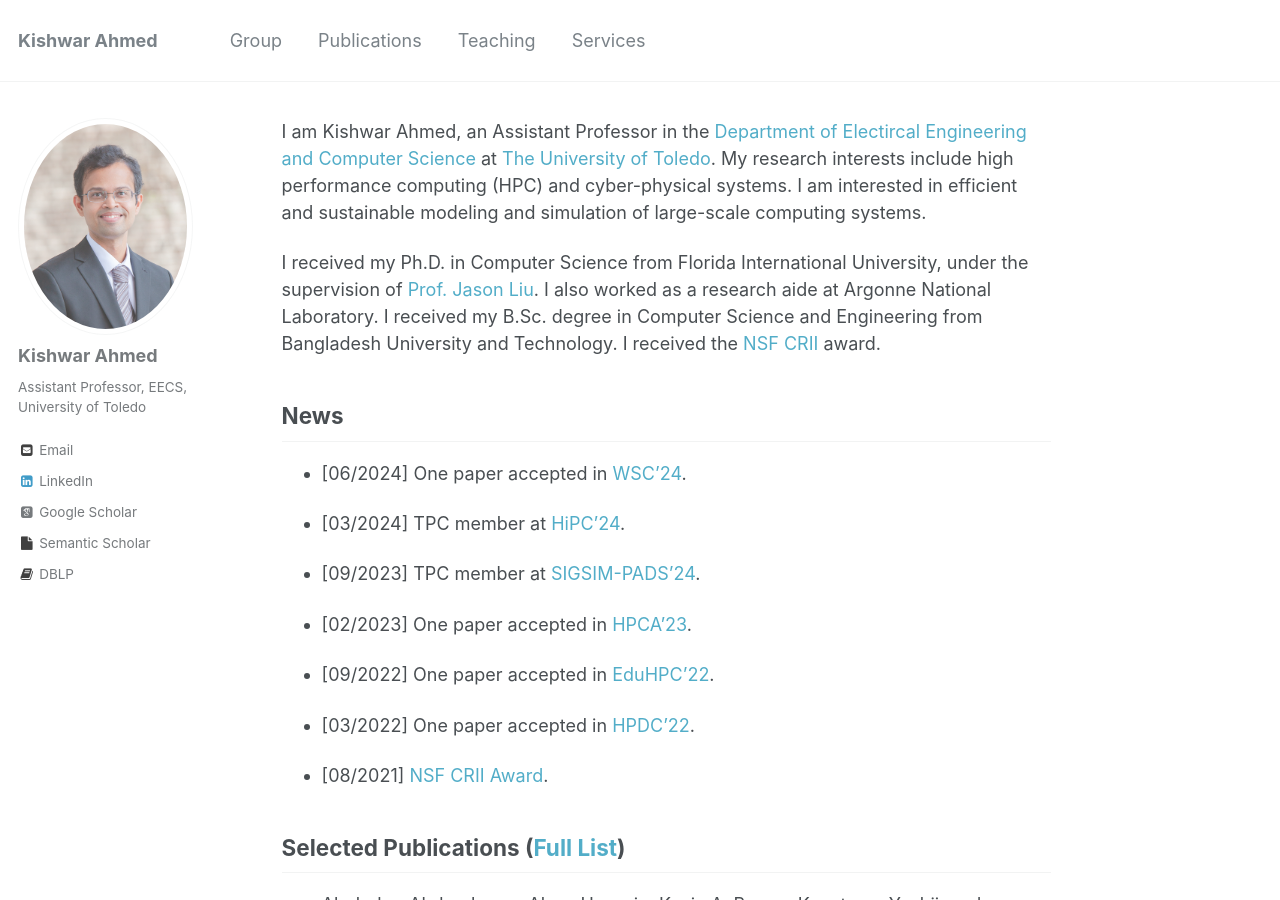
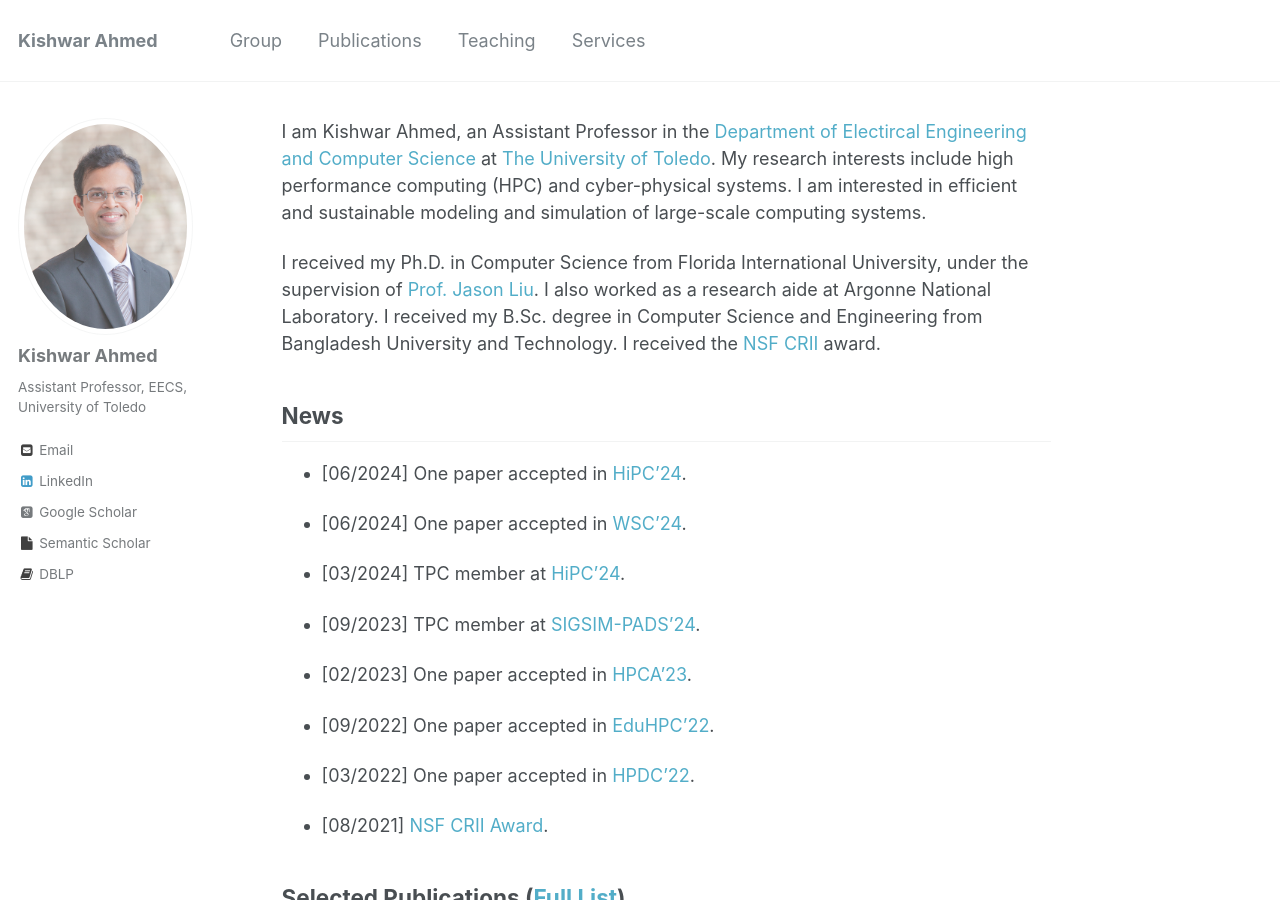
Before and after one commit to kishwarbd/kishwarbd.github.io, a Jekyll site: the page built from _pages/about.md, in a window 1280 px wide and 900 px high. Built offline with Jekyll 4.4.1, drawn with Linux system fonts in a browser that asks for light colours; some web fonts are replaced.

Commit message:
Update about.md

```diff
--- a/_pages/about.md
+++ b/_pages/about.md
@@ -14,6 +14,7 @@ Jason Liu](https://people.cis.fiu.edu/liux/). I also worked as a research aide a
 
 
 ## News
+* [06/2024] One paper accepted in [HiPC'24](https://www.hipc.org/).
 
 * [06/2024] One paper accepted in [WSC'24](https://meetings.informs.org/wordpress/wsc2024/).
 
```
